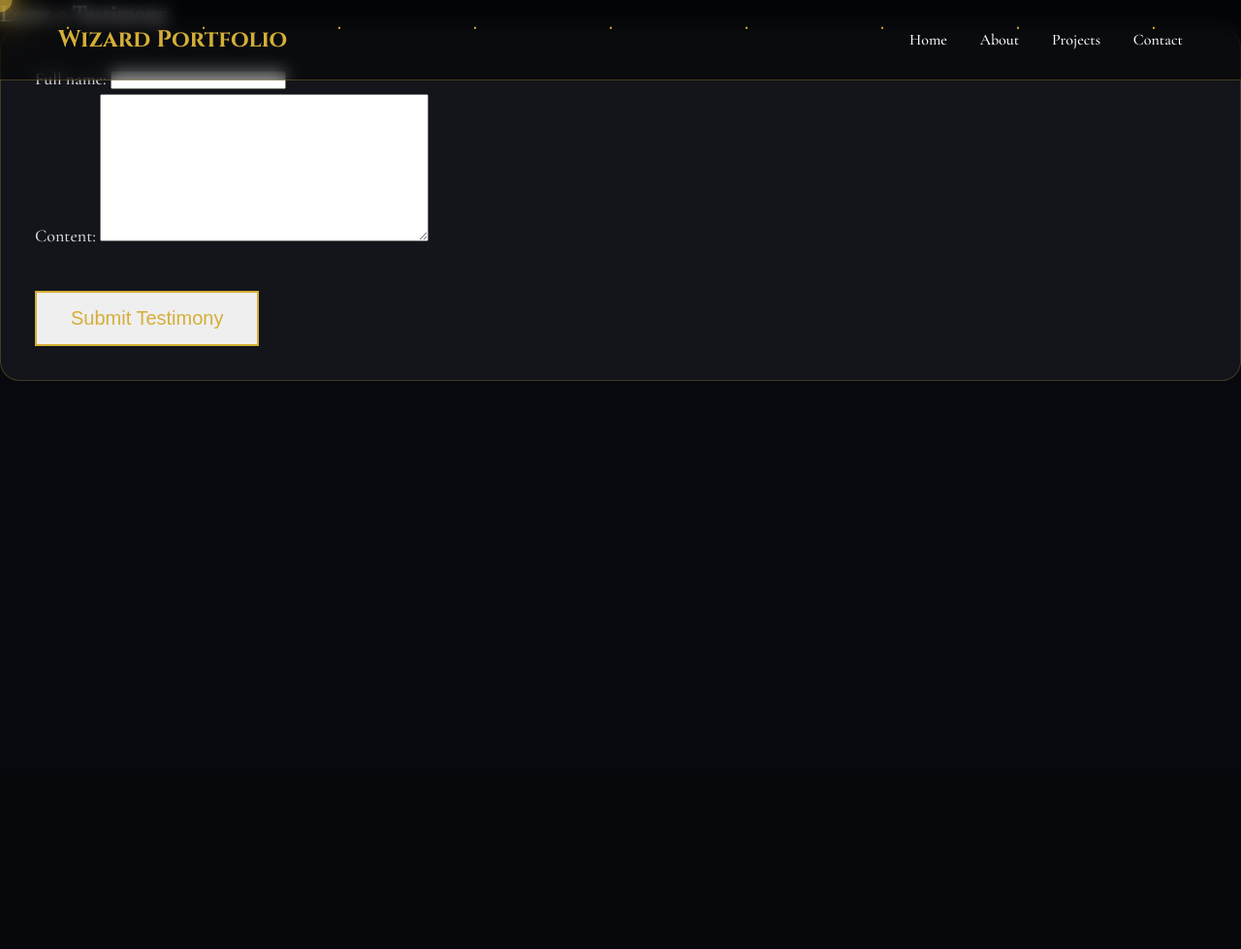
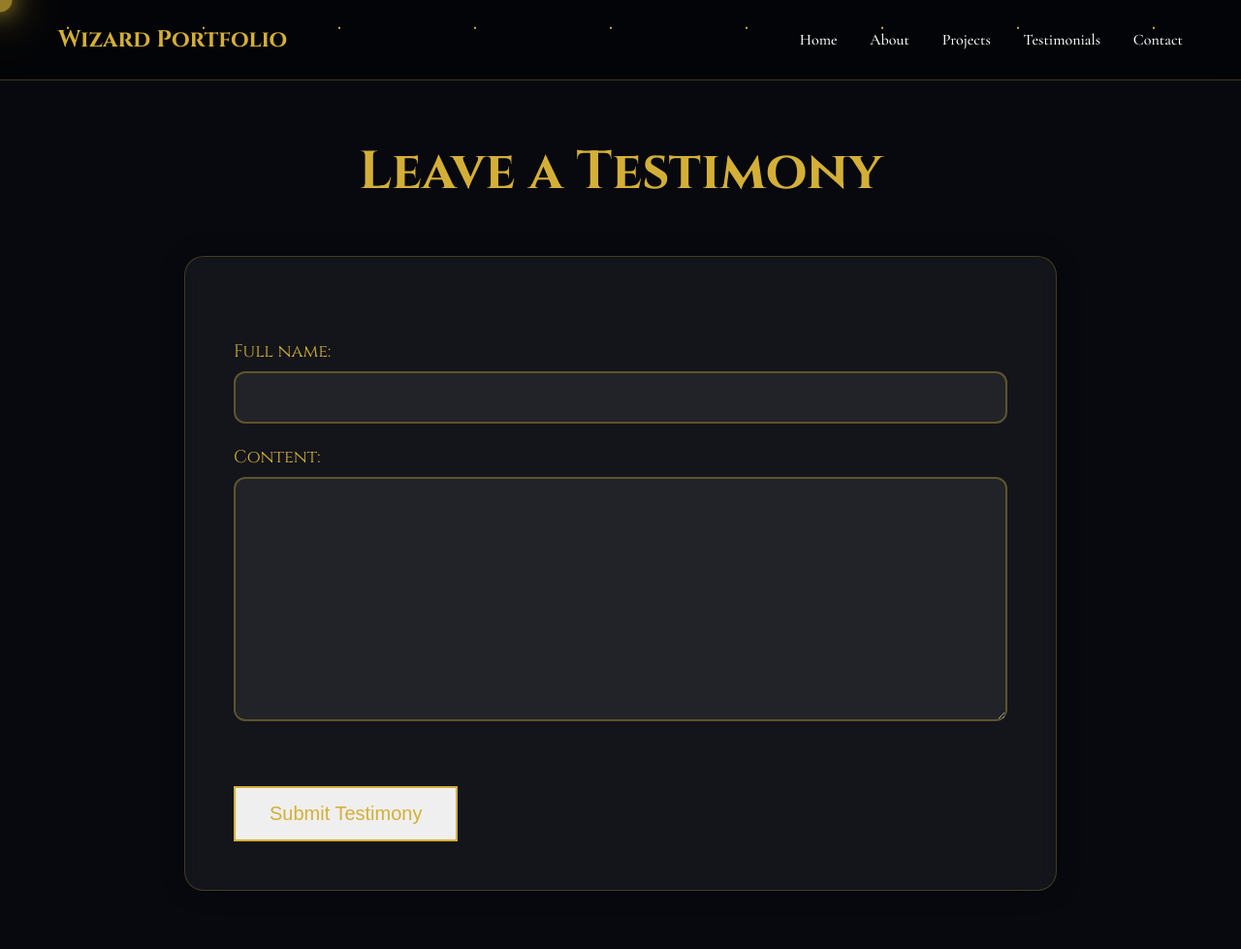
Before and after one commit to Flakes25/PortfolioQ1.objor, a Django app: page /testimonies/add/ in a window 1280 px wide. Shown: the whole page at 97% size. Before the commit the page ends 393 px from the top, so only its background shows below. Run offline with Django 5.2, Linux system fonts and the light colour scheme.

Commit message:
Added testimonies tab, add testimony button and bug fixes

```diff
--- a/website/forms.py
+++ b/website/forms.py
@@ -7,14 +7,35 @@ class ProjectForm(forms.ModelForm):
         model = Project
         fields = "__all__"
 
+        widgets = {
+            "project_name": forms.TextInput(attrs={"class": "form-control"}),
+            "description": forms.Textarea(attrs={"class": "form-control"}),
+            "tech_stack": forms.TextInput(attrs={"class": "form-control"}),
+            "link": forms.URLInput(attrs={"class": "form-control"}),
+        }
+
 
 class InquiryForm(forms.ModelForm):
     class Meta:
         model = Inquiry
         fields = "__all__"
 
+        widgets = {
+            "first_name": forms.TextInput(attrs={"class": "form-control"}),
+            "last_name": forms.TextInput(attrs={"class": "form-control"}),
+            "contact_number": forms.TextInput(attrs={"class": "form-control"}),
+            "email": forms.EmailInput(attrs={"class": "form-control"}),
+            "address": forms.TextInput(attrs={"class": "form-control"}),
+            "message": forms.Textarea(attrs={"class": "form-control"}),
+        }
+
 
 class TestimonyForm(forms.ModelForm):
     class Meta:
         model = Testimony
         fields = "__all__"
+
+        widgets = {
+            "full_name": forms.TextInput(attrs={"class": "form-control"}),
+            "content": forms.Textarea(attrs={"class": "form-control"}),
+        }
--- a/website/static/css/style.css
+++ b/website/static/css/style.css
@@ -599,3 +599,64 @@ z-index:999;
 
     color:#d4af37;
 }
+
+.projects-page .btn{
+    margin-bottom:40px;
+}
+
+/* FORM */
+
+.portfolio-form{
+    margin-top:35px;
+}
+
+.form-group{
+    margin-bottom:22px;
+}
+
+.form-group label{
+    display:block;
+    color:#d4af37;
+    font-family:"Cinzel", serif;
+    font-size:18px;
+    margin-bottom:8px;
+}
+
+/* ALL INPUTS */
+
+.portfolio-form input,
+.portfolio-form textarea{
+    width:100%;
+    padding:14px 18px;
+    border:2px solid rgba(212,175,55,.35);
+    border-radius:12px;
+    background:rgba(255,255,255,.06);
+    color:#fff;
+    font-size:18px;
+    font-family:"Cormorant Garamond", serif;
+    transition:.3s;
+    outline:none;
+}
+
+/* Focus Effect */
+
+.portfolio-form input:focus,
+.portfolio-form textarea:focus{
+    border-color:#d4af37;
+    background:rgba(255,255,255,.1);
+    box-shadow:0 0 18px rgba(212,175,55,.45);
+}
+
+/* Textarea */
+
+.portfolio-form textarea{
+    min-height:180px;
+    resize:vertical;
+}
+
+/* Placeholder */
+
+.portfolio-form input::placeholder,
+.portfolio-form textarea::placeholder{
+    color:#aaa;
+}
--- a/website/templates/base.html
+++ b/website/templates/base.html
@@ -21,6 +21,7 @@
         <a href="/">Home</a>
         <a href="/about/">About</a>
         <a href="/projects/">Projects</a>
+        <a href="/testimonies/">Testimonials</a>
         <a href="/contact/">Contact</a>
     </div>
 
--- a/website/templates/projects.html
+++ b/website/templates/projects.html
@@ -5,6 +5,12 @@
 <section class="projects-page">
 
     <h1 class="page-title">My Projects</h1>
+
+    <div style="text-align:center; margin-bottom:35px;">
+    <a href="{% url 'project_create' %}" class="visit-btn">
+        + Add New Project
+    </a>
+    </div>
 
     <div class="projects-grid">
 
--- a/website/templates/testimony_form.html
+++ b/website/templates/testimony_form.html
@@ -2,17 +2,33 @@
 
 {% block content %}
 
-<section class="projects">
+<section class="contact">
 
     <h1>Leave a Testimony</h1>
 
-    <div class="project-card">
+    <div class="contact-card">
 
-        <form method="POST">
+        <form method="POST" class="portfolio-form">
 
             {% csrf_token %}
 
-            {{ form.as_p }}
+            {% for field in form %}
+
+            <div class="form-group">
+
+                {{ field.label_tag }}
+
+                {{ field }}
+
+                {% if field.errors %}
+                    <p class="error">
+                        {{ field.errors }}
+                    </p>
+                {% endif %}
+
+            </div>
+
+            {% endfor %}
 
             <button type="submit" class="btn">
                 Submit Testimony
--- a/website/templates/testimony_list.html
+++ b/website/templates/testimony_list.html
@@ -5,6 +5,10 @@
 <section class="projects-page">
 
     <h1 class="page-title">Testimonials</h1>
+
+    <a href="{% url 'testimony_create' %}" class="btn">
+        Add Testimony
+    </a>
 
     <div class="projects-container">
 
```
Also changed, not shown: website/templates/project_form.html (+24 -6 lines).
